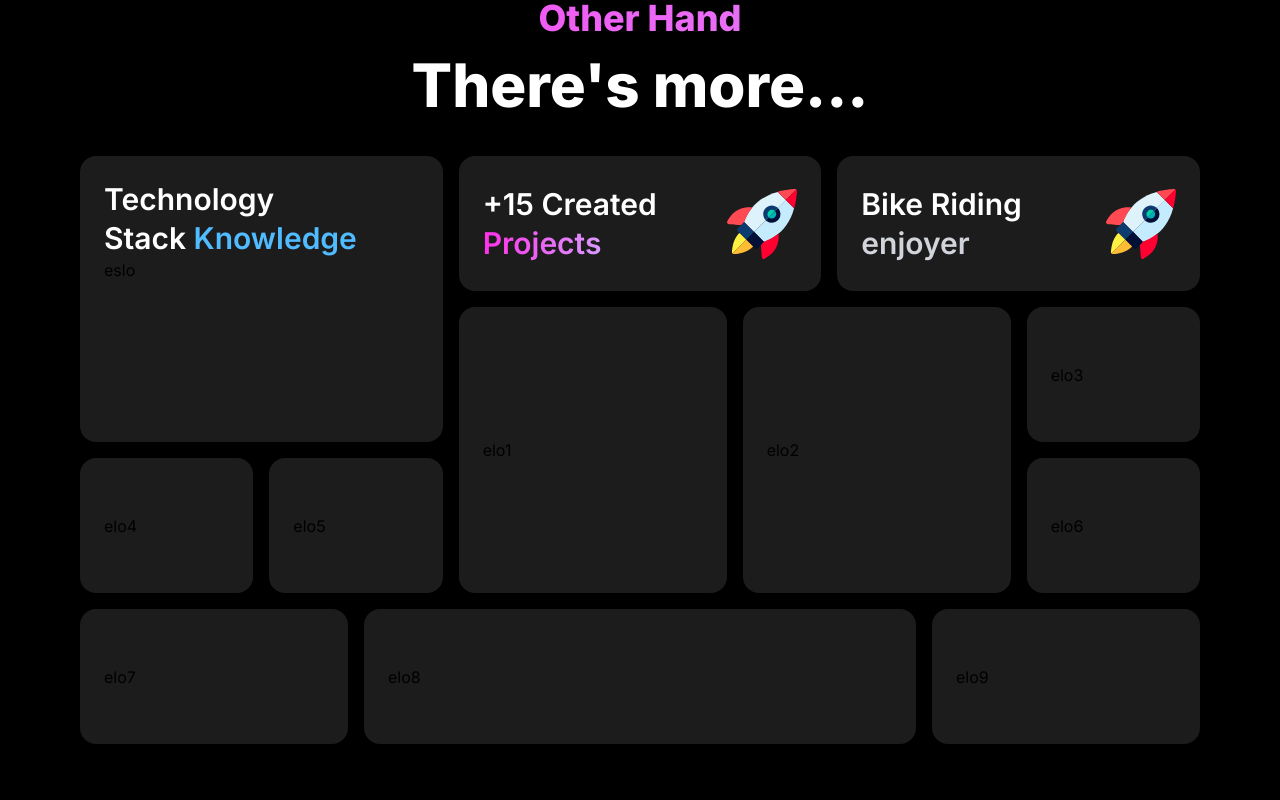
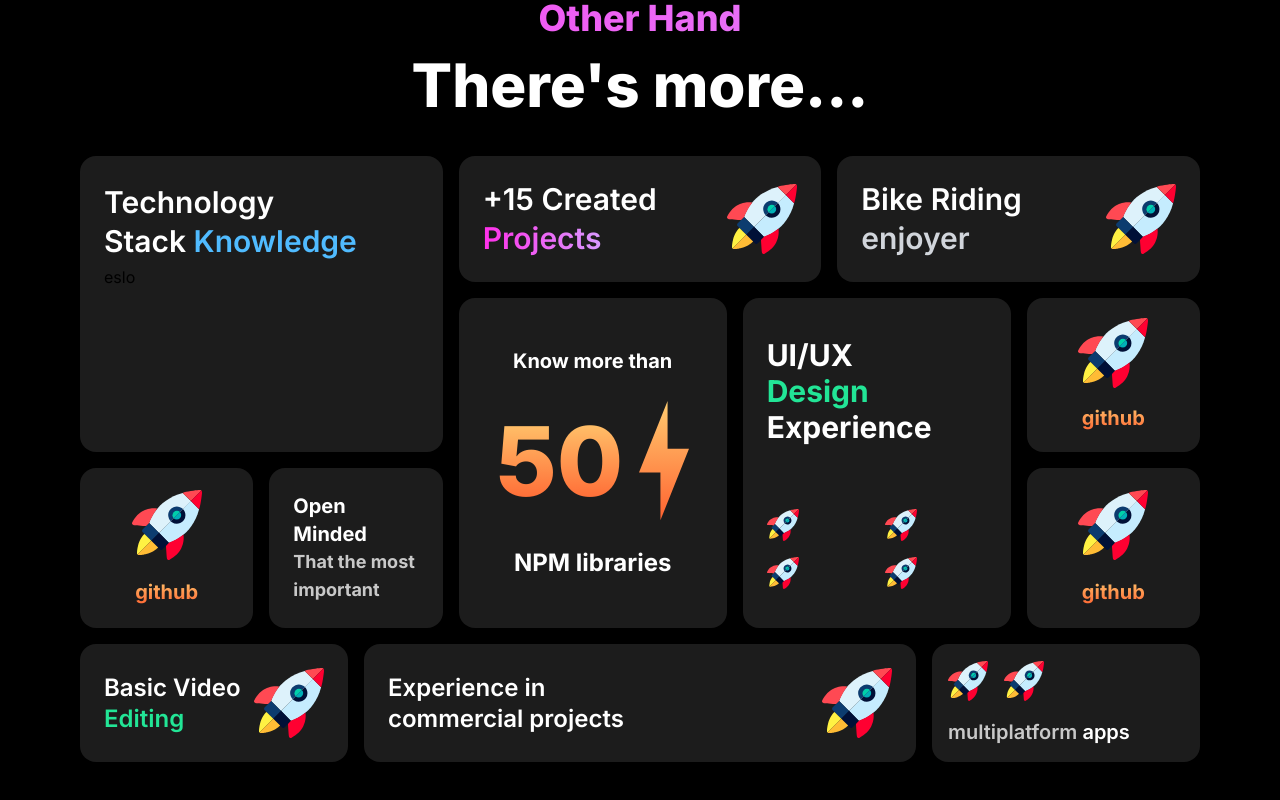
Before and after one commit to gonciuu/Portfolio, a Next.js app: page / in a window 1280 px wide. Shown: the part 2616-3416 px from the top of the page. Built offline with nearby package versions, Linux system fonts and the light colour scheme.

Commit message:
Skills: add another skills items

```diff
--- /dev/null
+++ b/src/components/Skills/Cards/CommercialExperience.tsx
@@ -0,0 +1,19 @@
+import Image from 'next/image'
+
+import Flex from '@/components/(common)/Flex'
+
+import SkillCard from '../SkillCard'
+
+export default function CommercialExperience() {
+  return (
+    <SkillCard className="col-span-6 row-span-1">
+      <Flex className="justify-between">
+        <h3 className="text-2xl font-semibold leading-[1.3] text-white">
+          Experience in
+          <br /> commercial projects
+        </h3>
+        <Image alt={'rocket'} height={70} src="/rocket.svg" width={70} />
+      </Flex>
+    </SkillCard>
+  )
+}
--- /dev/null
+++ b/src/components/Skills/Cards/ContactCard.tsx
@@ -0,0 +1,20 @@
+import Image from 'next/image'
+import { twMerge } from 'tailwind-merge'
+
+import SkillCard from '../SkillCard'
+
+type Props = {
+  image: string
+  title: string
+  url: string
+  textClassName?: string
+}
+
+export default function ContactCard({ image, title, url, textClassName }: Props) {
+  return (
+    <SkillCard className="col-span-2 row-span-1 min-h-0 min-w-0 items-center py-5" url={url}>
+      <Image alt={title} className="block" height={100} src={image} width={70} />
+      <h3 className={twMerge('mt-4 text-xl font-bold text-white', textClassName)}>{title}</h3>
+    </SkillCard>
+  )
+}
--- /dev/null
+++ b/src/components/Skills/Cards/MultiplatformApps.tsx
@@ -0,0 +1,18 @@
+import Image from 'next/image'
+
+import Flex from '@/components/(common)/Flex'
+
+import SkillCard from '../SkillCard'
+export default function MultiplatformApps() {
+  return (
+    <SkillCard className="col-span-3 row-span-1 p-4">
+      <Flex className="gap-4">
+        <Image alt={'rocket'} height={40} src="/rocket.svg" width={40} />
+        <Image alt={'rocket'} height={40} src="/rocket.svg" width={40} />
+      </Flex>
+      <h3 className="mt-4 text-xl font-semibold leading-[1.3] text-white">
+        <span className="text-sweety-gray-200">multiplatform</span> apps
+      </h3>
+    </SkillCard>
+  )
+}
--- a/src/components/Skills/Cards/NpmLibraries.tsx
+++ b/src/components/Skills/Cards/NpmLibraries.tsx
@@ -1,3 +1,20 @@
+import Image from 'next/image'
+
+import Flex from '@/components/(common)/Flex'
+
+import SkillCard from '../SkillCard'
+
 export default function NpmLibraries() {
-  return <div>NpmLibraries</div>
+  return (
+    <SkillCard className="col-span-3 row-span-2 items-center justify-evenly">
+      <h3 className="text-xl font-bold text-white">Know more than</h3>
+      <Flex className="items-center space-x-4">
+        <h1 className="bg-gradient-to-b from-sweety-orange-100 to-sweety-orange-400 bg-clip-text text-8xl font-extrabold text-transparent">
+          50
+        </h1>
+        <Image alt={'thunder'} height={50} src="/thunder.svg" width={50} />
+      </Flex>
+      <h3 className="text-2xl font-bold text-white">NPM libraries</h3>
+    </SkillCard>
+  )
 }
--- /dev/null
+++ b/src/components/Skills/Cards/OpenMinded.tsx
@@ -0,0 +1,10 @@
+import SkillCard from '../SkillCard'
+
+export default function OpenMinded() {
+  return (
+    <SkillCard className="col-span-2 row-span-1">
+      <h3 className="text-xl font-bold text-white">Open Minded</h3>
+      <h3 className="text-lg font-bold text-sweety-gray-200">That the most important</h3>
+    </SkillCard>
+  )
+}
--- /dev/null
+++ b/src/components/Skills/Cards/UiDesign.tsx
@@ -0,0 +1,19 @@
+import SkillCard from '../SkillCard'
+
+export default function UiDesign() {
+  return (
+    <SkillCard className="col-span-3 row-span-2">
+      <h3 className="text-3xl font-bold text-white">
+        UI/UX <br />
+        <span className="text-[#22E596]">Design</span> <br />
+        Experience
+      </h3>
+      <div className="mt-12 grid grid-cols-2 grid-rows-2 gap-4">
+        <img alt="Figma" className="h-8" src="/rocket.svg" />
+        <img alt="Figma" className="h-8" src="/rocket.svg" />
+        <img alt="Figma" className="h-8" src="/rocket.svg" />
+        <img alt="Figma" className="h-8" src="/rocket.svg" />
+      </div>
+    </SkillCard>
+  )
+}
--- /dev/null
+++ b/src/components/Skills/Cards/VideoEditing.tsx
@@ -0,0 +1,19 @@
+import Image from 'next/image'
+
+import Flex from '@/components/(common)/Flex'
+
+import SkillCard from '../SkillCard'
+
+export default function VideoEditing() {
+  return (
+    <SkillCard className="col-span-3 row-span-1">
+      <Flex className="justify-between">
+        <h3 className="text-2xl font-semibold leading-[1.3] text-white">
+          Basic Video
+          <br /> <span className="text-[#22E596]">Editing</span>
+        </h3>
+        <Image alt={'rocket'} height={70} src="/rocket.svg" width={70} />
+      </Flex>
+    </SkillCard>
+  )
+}
--- a/src/components/Skills/SkillCard.tsx
+++ b/src/components/Skills/SkillCard.tsx
@@ -1,19 +1,39 @@
+import Link from 'next/link'
+import { useMemo } from 'react'
 import { twMerge } from 'tailwind-merge'
 
 interface Props {
   children: React.ReactNode
   className?: string
+  url?: string
 }
 
-export default function SkillCard({ children, className }: Props) {
+export default function SkillCard({ children, className, url }: Props) {
+  const card = useMemo(() => {
+    if (url) {
+      return (
+        <Link
+          className={twMerge(
+            'col-span-1 row-span-2 rounded-2xl bg-sweety-gray-900 px-6 flex flex-col justify-evenly py-6',
+            className
+          )}
+          href={url}
+        >
+          {children}
+        </Link>
+      )
+    }
     return (
       <div
         className={twMerge(
-        'col-span-1 row-span-2 rounded-2xl bg-sweety-gray-900 px-6 flex flex-col justify-center',
+          'col-span-1 row-span-2 rounded-2xl bg-sweety-gray-900 px-6 flex flex-col justify-evenly py-6',
           className
         )}
       >
         {children}
       </div>
     )
+  }, [children, className, url])
+
+  return card
 }
--- a/src/components/Skills/SkillsGrid.tsx
+++ b/src/components/Skills/SkillsGrid.tsx
@@ -1,23 +1,46 @@
 import BikeRide from './Cards/BikeRide'
+import CommercialExperience from './Cards/CommercialExperience'
+import ContactCard from './Cards/ContactCard'
 import CreatedProjects from './Cards/CreatedProjects'
+import MultiplatformApps from './Cards/MultiplatformApps'
+import NpmLibraries from './Cards/NpmLibraries'
+import OpenMinded from './Cards/OpenMinded'
 import TechnologyStack from './Cards/TechnologyStack'
+import UiDesign from './Cards/UiDesign'
+import VideoEditing from './Cards/VideoEditing'
 import SkillCard from './SkillCard'
 
 export default function SkillsGrid() {
   return (
-    <div className="mt-8 grid grid-cols-12 grid-rows-4 gap-4">
+    <div className="mt-8 grid auto-rows-min  grid-cols-12 gap-4">
       <TechnologyStack />
       <CreatedProjects />
       <BikeRide />
-      <SkillCard className="col-span-3 row-span-2">elo1</SkillCard>
-      <SkillCard className="col-span-3 row-span-2">elo2</SkillCard>
-      <SkillCard className="col-span-2 row-span-1">elo3</SkillCard>
-      <SkillCard className="col-span-2 row-span-1">elo4</SkillCard>
-      <SkillCard className="col-span-2 row-span-1">elo5</SkillCard>
-      <SkillCard className="col-span-2 row-span-1">elo6</SkillCard>
-      <SkillCard className="col-span-3 row-span-1">elo7</SkillCard>
-      <SkillCard className="col-span-6 row-span-1">elo8</SkillCard>
-      <SkillCard className="col-span-3 row-span-1">elo9</SkillCard>gi
+      <NpmLibraries />
+      <UiDesign />
+      <ContactCard
+        image={'/rocket.svg'}
+        textClassName="bg-gradient-to-b from-sweety-orange-100 to-sweety-orange-400 bg-clip-text text-transparent"
+        title={'github'}
+        url={'https  ://google.com'}
+      />
+      <ContactCard
+        image={'/rocket.svg'}
+        textClassName="bg-gradient-to-b from-sweety-orange-100 to-sweety-orange-400 bg-clip-text text-transparent"
+        title={'github'}
+        url={'https  ://google.com'}
+      />
+      <OpenMinded />
+      <ContactCard
+        image={'/rocket.svg'}
+        textClassName="bg-gradient-to-b from-sweety-orange-100 to-sweety-orange-400 bg-clip-text text-transparent"
+        title={'github'}
+        url={'https  ://google.com'}
+      />
+      <VideoEditing />
+      <CommercialExperience />
+
+      <MultiplatformApps />
     </div>
   )
 }
--- a/src/styles/globals.css
+++ b/src/styles/globals.css
@@ -5,6 +5,10 @@
   @apply ;
 } */
 
+* {
+  -webkit-font-smoothing: antialiased;
+}
+
 @layer base {
   html {
     font-family: -apple-system, BlinkMacSystemFont, sans-serif;
--- a/tailwind.config.js
+++ b/tailwind.config.js
@@ -64,6 +64,18 @@ module.exports = {
           800: '#0f50be',
           900: '#134795',
         },
+        'sweety-orange': {
+          50: '#fff3ed',
+          100: '#ffCC70',
+          200: '#ffc5a8',
+          300: '#ff9c71',
+          400: '#ff6230',
+          500: '#fe4111',
+          600: '#ef2707',
+          700: '#c61708',
+          800: '#9d150f',
+          900: '#7e1510',
+        },
       },
     },
     keyframes: {
```
Also changed, not shown: public/thunder.svg (added). Lines whose indentation alone changed are shown as unchanged.
